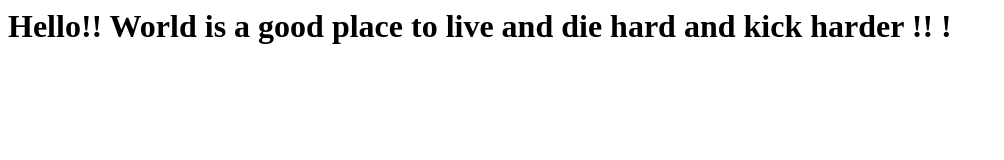
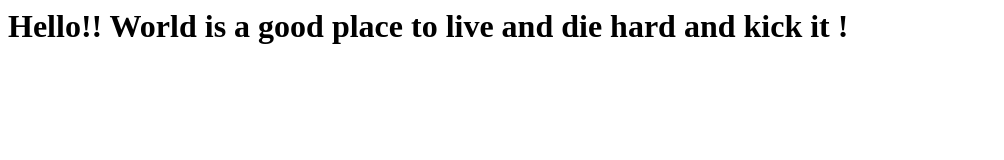
Before and after one commit to rohit-raj/example, a website: page views/index.html in a window 1280 px wide. Shown: the whole page, without its empty margins (0-1004 px from the left). Drawn offline with nearby package versions, Linux system fonts and the light colour scheme.

Commit message:
Master: b commit

```diff
--- a/views/index.html
+++ b/views/index.html
@@ -9,6 +9,6 @@
 </script>
 </head>
 <body>
-<h1> Hello!!  World is a good place to live and die hard and kick harder !! ! </h1>
+<h1> Hello!!  World is a good place to live and die hard and kick it ! </h1>
 </body>
 </html>
```
